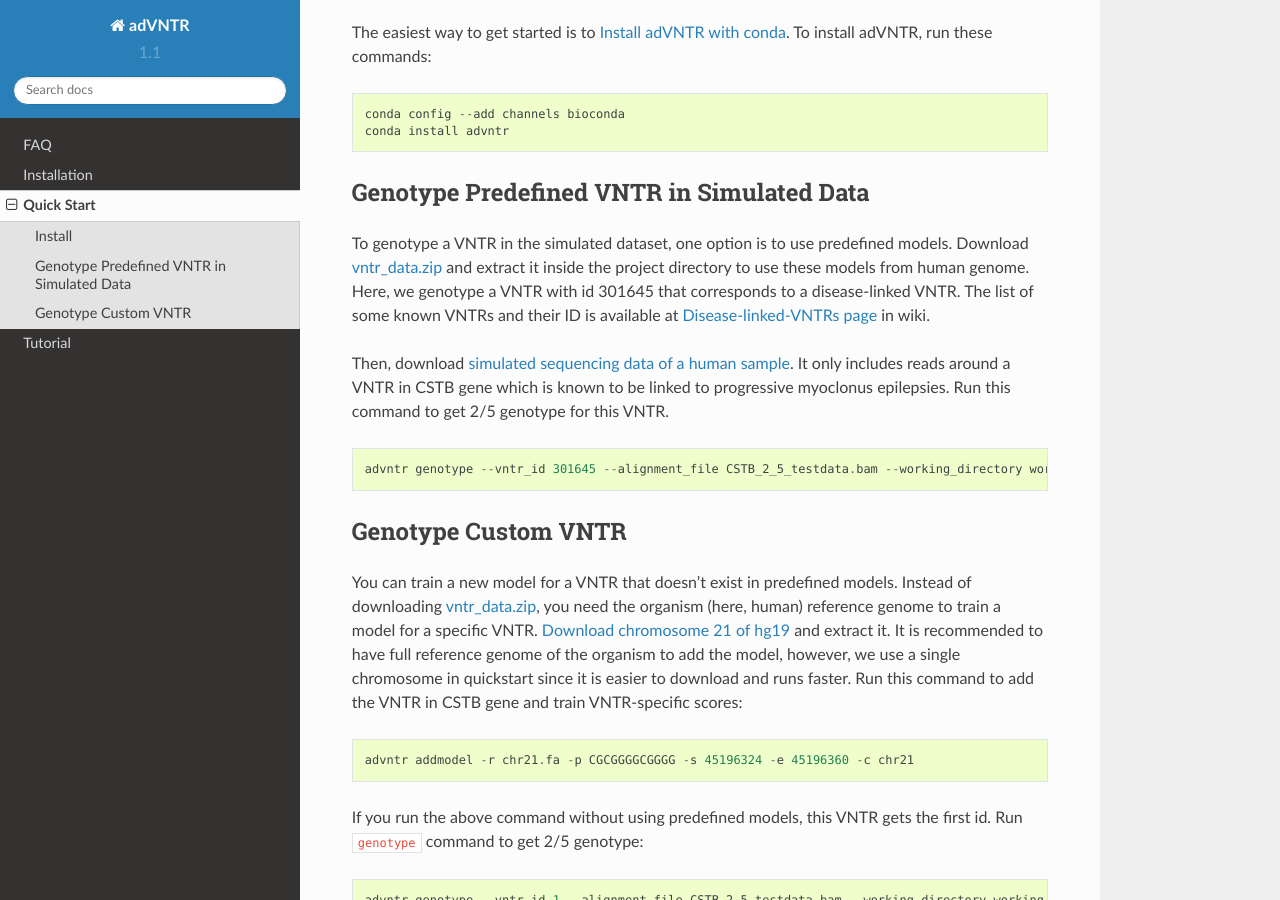
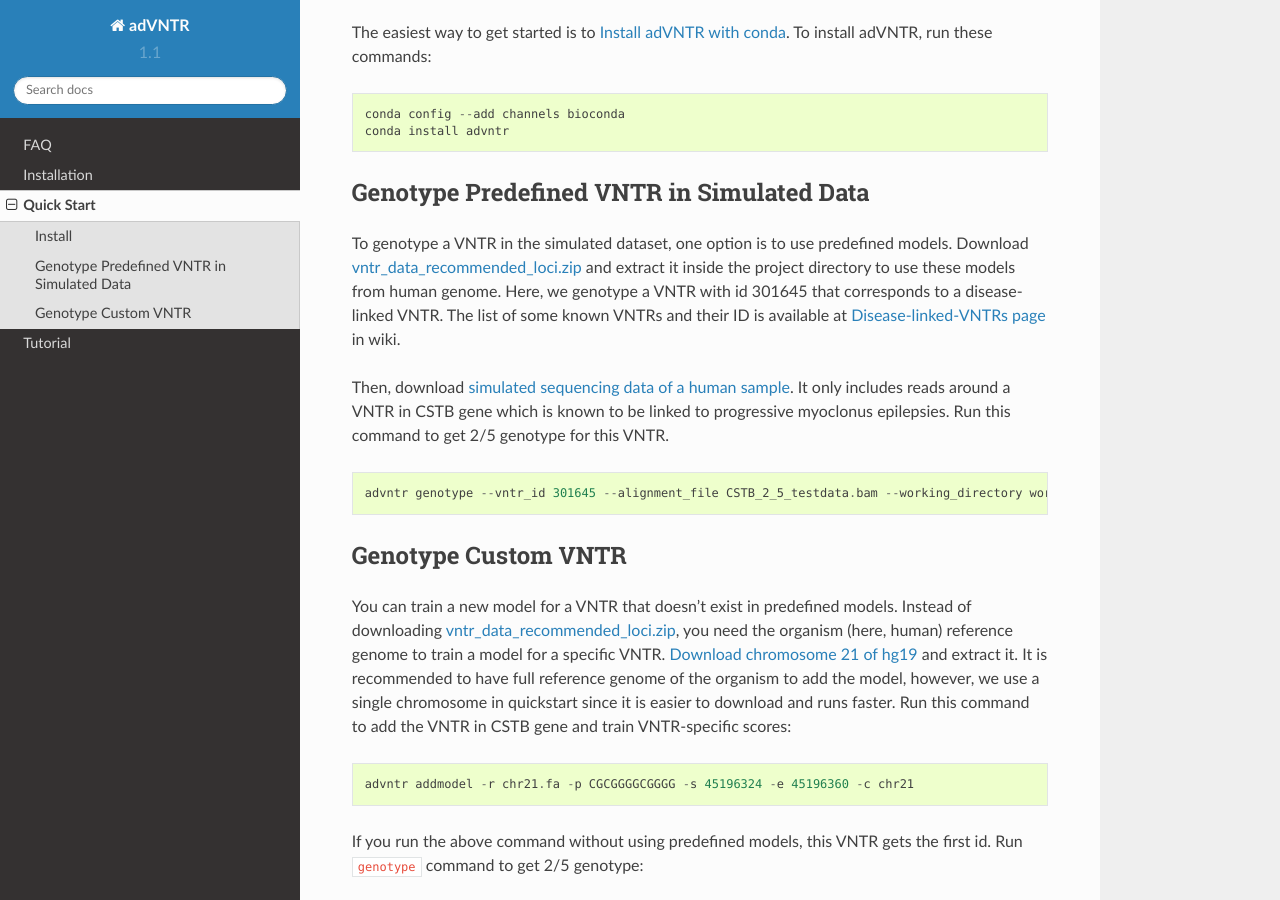
Before and after one commit to mehrdadbakhtiari/adVNTR, a Sphinx documentation site: the page built from docs/quickstart.rst, in a window 1280 px wide and 900 px high, scrolled down 291 px. Built offline with Sphinx 7.4.7 and the Read the Docs theme 2.0.0, drawn with Linux system fonts in a browser that asks for light colours.

Commit message:
update readthedocs documentations

```diff
--- a/docs/installation.rst
+++ b/docs/installation.rst
@@ -23,9 +23,11 @@ adVNTR could be invoked from command line with ``advntr``
 
 Data Requirements
 -----------------
+In order to genotype VNTRs, you need to either train models for loci of interest or use pre-trained models (recommended):
 * To run adVNTR on trained VNTR models:
-    - Download `vntr_data.zip <https://cseweb.ucsd.edu/~mbakhtia/adVNTR/vntr_data.zip>`_ and extract it inside the project directory.
-Alternatively, you can add model for custom VNTR. See :ref:`add-custom-vntr-label` for more information.
+    - Download `vntr_data_recommended_loci.zip <https://cseweb.ucsd.edu/~mbakhtia/adVNTR/vntr_data_recommended_loci.zip>`_ and extract it inside the project directory. This includes a set of pre-trained VNTR models for Illumina (6719 loci) and Pacbio (8960 loci) sequencing data.
+    - You can also download and use `vntr_data_genic_loci.zip <https://cseweb.ucsd.edu/~mbakhtia/adVNTR/vntr_data_genic_loci.zip>`_ for 158522 VNTRs that results in having much longer running time.
+Alternatively, you can add model for custom VNTR. See :ref:`add-custom-vntr-label` for more information about training models for custom VNTRs.
 
 Execution:
 ----------
--- a/docs/quickstart.rst
+++ b/docs/quickstart.rst
@@ -21,9 +21,9 @@ To install adVNTR, run these commands:
 Genotype Predefined VNTR in Simulated Data
 ------------------------------------------
 To genotype a VNTR in the simulated dataset, one option is to use predefined models.
-Download `vntr_data.zip <https://cseweb.ucsd.edu/~mbakhtia/adVNTR/vntr_data.zip>`_ and extract it inside the
-project directory to use these models from human genome. Here, we genotype a VNTR with id 301645 that corresponds to a
-disease-linked VNTR. The list of some known VNTRs and their ID is available at
+Download `vntr_data_recommended_loci.zip <https://cseweb.ucsd.edu/~mbakhtia/adVNTR/vntr_data_recommended_loci.zip>`_ and
+extract it inside the project directory to use these models from human genome. Here, we genotype a VNTR with id 301645
+that corresponds to a disease-linked VNTR. The list of some known VNTRs and their ID is available at
 `Disease-linked-VNTRs page <https://github.com/mehrdadbakhtiari/adVNTR/wiki/Disease-linked-VNTRs>`_ in wiki.
 
 Then, download `simulated sequencing data of a human sample <https://cseweb.ucsd.edu/~mbakhtia/adVNTR/quickstart/>`_.
@@ -37,8 +37,8 @@ Run this command to get 2/5 genotype for this VNTR.
 Genotype Custom VNTR
 --------------------
 You can train a new model for a VNTR that doesn't exist in predefined models. Instead of downloading
-`vntr_data.zip <https://cseweb.ucsd.edu/~mbakhtia/adVNTR/vntr_data.zip>`_, you need the organism (here, human) reference
-genome to train a model for a specific VNTR.
+`vntr_data_recommended_loci.zip <https://cseweb.ucsd.edu/~mbakhtia/adVNTR/vntr_data_recommended_loci.zip>`_, you need
+the organism (here, human) reference genome to train a model for a specific VNTR.
 `Download chromosome 21 of hg19 <http://hgdownload.cse.ucsc.edu/goldenPath/hg19/chromosomes/chr21.fa.gz>`_ and extract it.
 It is recommended to have full reference genome of the organism to add the model, however, we use a single chromosome
 in quickstart since it is easier to download and runs faster.
```
